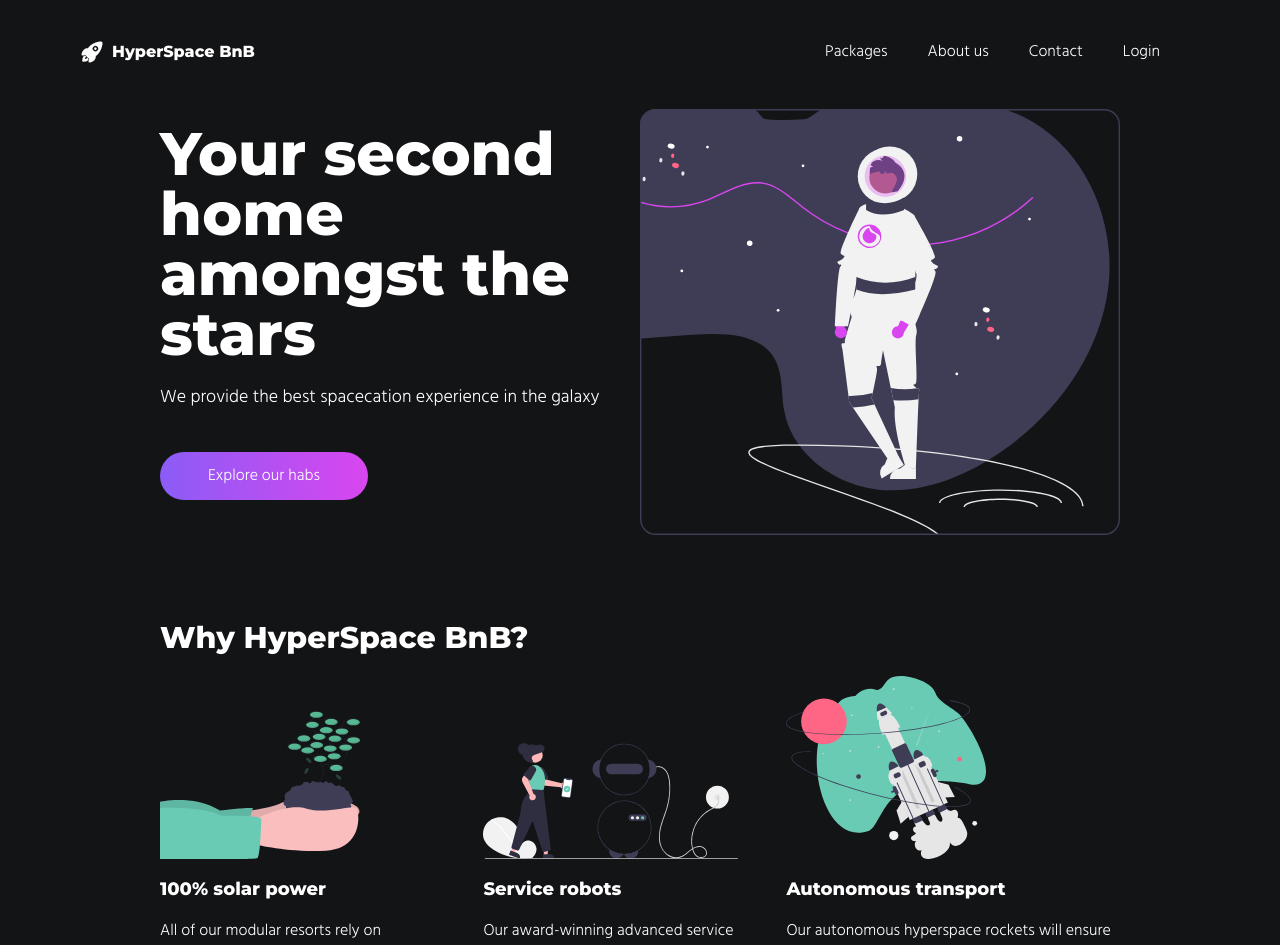
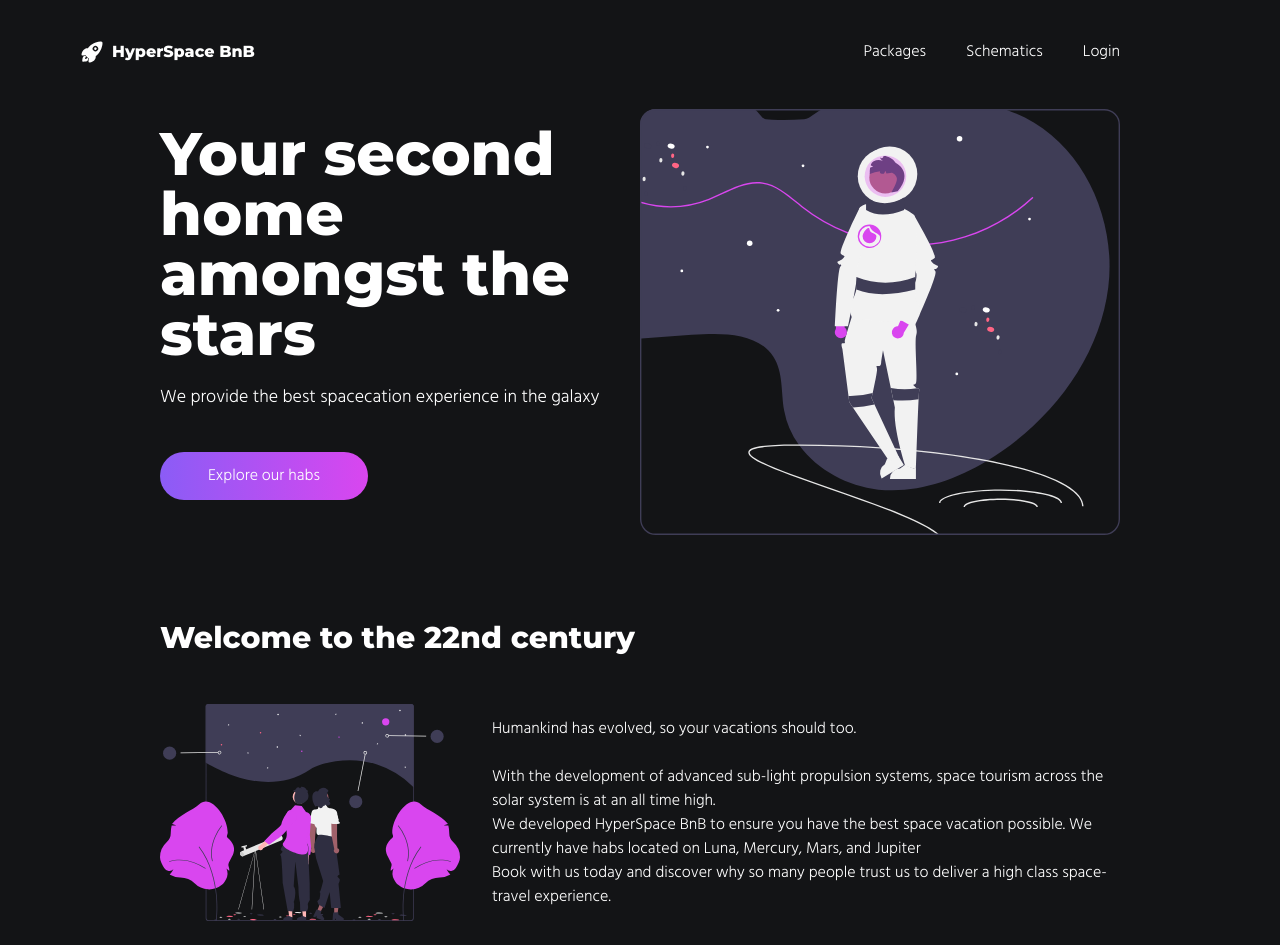
Before and after one commit to CarlsJr4/HyperSpace-BnB, a Next.js app: page / in a window 1280 px wide. Shown: the top 945 px of the page. Built offline with nearby package versions, Linux system fonts and the light colour scheme.

Commit message:
Wrapper and more pages

```diff
--- a/components/Button.js
+++ b/components/Button.js
@@ -1,6 +1,6 @@
 const Button = ({ children }) => {
   return (
-    <button className="bg-gradient-to-r from-violet-500 to-fuchsia-500 text-white py-3 px-12 rounded-full my-10">
+    <button className="bg-gradient-to-r from-violet-500 to-fuchsia-500 text-white py-3 px-12 rounded-full my-10 hover:scale-110 transition-all">
       {children}
     </button>
   );
--- a/components/Footer.js
+++ b/components/Footer.js
@@ -36,6 +36,9 @@ const Footer = () => {
           <p>Mars</p>
           <p>Jupiter</p>
         </div>
+        <div>
+          <p>Illustrations provided by undraw.co</p>
+        </div>
       </div>
     </footer>
   );
--- a/components/Link.js
+++ b/components/Link.js
@@ -2,7 +2,7 @@ import Link from 'next/link';
 
 const StyledLink = ({ children, href }) => {
   return (
-    <Link href={href} className="text-blue-300 underline">
+    <Link href={href} className="hover:underline">
       {children}
     </Link>
   );
--- /dev/null
+++ b/components/MainWrapper.js
@@ -0,0 +1,21 @@
+import Head from 'next/head';
+import Navbar from '../components/Navbar';
+import Footer from '../components/Footer';
+
+const MainWrapper = ({ title, metaDesc = 'Built with Next.js', children }) => {
+  return (
+    <>
+      <Head>
+        <title>{title}</title>
+        <meta name="description" content={metaDesc} />
+        <meta name="viewport" content="width=device-width, initial-scale=1" />
+        <link rel="icon" href="/favicon.ico" />
+      </Head>
+      <Navbar />
+      <main className="mx-40">{children}</main>
+      <Footer />
+    </>
+  );
+};
+
+export default MainWrapper;
--- a/components/Navbar.js
+++ b/components/Navbar.js
@@ -5,14 +5,23 @@ const Navbar = () => {
   return (
     <nav>
       <ul className="grid grid-cols-navbar gap-10 my-10 mx-20">
-        <li className="flex gap-2 items-center">
-          <IoRocket size="1.5rem" />
-          HyperSpace BnB
+        <li>
+          <StyledLink href="/">
+            <div className="flex gap-2 items-center">
+              <IoRocket size="1.5rem" />
+              <span className="logo">HyperSpace BnB</span>
+            </div>
+          </StyledLink>
         </li>
-        <li>Packages</li>
-        <li>About us</li>
-        <li>Contact</li>
-        <li>Login</li>
+        <li>
+          <StyledLink href="packages">Packages</StyledLink>
+        </li>
+        <li>
+          <StyledLink href="schematics">Schematics</StyledLink>
+        </li>
+        <li>
+          <StyledLink href="login">Login</StyledLink>
+        </li>
       </ul>
     </nav>
   );
--- /dev/null
+++ b/components/SubSection.js
@@ -0,0 +1,10 @@
+const SubSection = ({ children, heading }) => {
+  return (
+    <section className="my-20">
+      <h2 className="text-3xl my-5">{heading}</h2>
+      {children}
+    </section>
+  );
+};
+
+export default SubSection;
--- a/pages/index.js
+++ b/pages/index.js
@@ -1,43 +1,56 @@
-import Head from 'next/head';
-import Navbar from '../components/Navbar';
+import MainWrapper from '../components/MainWrapper';
 import Link from '../components/Link';
 import Button from '../components/Button';
 import Card from '../components/Card';
-import Footer from '../components/Footer';
 import Image from 'next/image';
+import SubSection from '../components/SubSection';
 
 import plant from '../assets/images/plant.svg';
 import rocket from '../assets/images/rocket.svg';
 import robot from '../assets/images/robot.svg';
 import astronaut from '../assets/images/astronaut.svg';
+import location from '../assets/images/location.svg';
 
 export default function Home() {
   return (
-    <>
-      <Head>
-        <title>Hyperspace BnB</title>
-        <meta name="description" content="Generated by create next app" />
-        <meta name="viewport" content="width=device-width, initial-scale=1" />
-        <link rel="icon" href="/favicon.ico" />
-      </Head>
-      <Navbar />
-      <main className="mx-40">
+    <MainWrapper title="HyperSpace BnB - Home">
       <section className="grid grid-cols-hero items-center justify-items-end">
         <div>
-            <h1 className="text-6xl my-5">
-              Your second home amongst the stars
-            </h1>
+          <h1 className="text-6xl my-5">Your second home amongst the stars</h1>
           <p className="text-lg">
             We provide the best spacecation experience in the galaxy
           </p>
+          <Link href="packages">
             <Button>Explore our habs</Button>
+          </Link>
         </div>
         <div>
-            <Image src={astronaut} width={900} />
+          <Image src={astronaut} width={900} alt="Astronaut in space" />
         </div>
       </section>
-        <section className="my-20">
-          <h2 className="text-3xl my-5">Why HyperSpace BnB?</h2>
+      <SubSection heading="Welcome to the 22nd century">
+        <div className="flex gap-8 my-12 items-center">
+          <Image src={location} width={300} alt="Astronaut in space" />
+          <div>
+            <p>Humankind has evolved, so your vacations should too.</p>
+            <br />
+            <p>
+              With the development of advanced sub-light propulsion systems,
+              space tourism across the solar system is at an all time high.
+            </p>
+            <p>
+              We developed HyperSpace BnB to ensure you have the best space
+              vacation possible. We currently have habs located on Luna,
+              Mercury, Mars, and Jupiter
+            </p>
+            <p>
+              Book with us today and discover why so many people trust us to
+              deliver a high class space-travel experience.
+            </p>
+          </div>
+        </div>
+      </SubSection>
+      <SubSection heading="Why HyperSpace BnB?">
         <div className="flex gap-12 items-end">
           <Card
             heading="100% solar power"
@@ -45,12 +58,14 @@ export default function Home() {
                 carbon footprint."
             src={plant}
             imgSize={200}
+            alt="Hands holding a plant"
           />
           <Card
             heading="Service robots"
             text="Our award-winning advanced service robots accomodate to your every need."
             src={robot}
             imgSize={300}
+            alt="Woman charging a robot"
           />
           <Card
             heading="Autonomous transport"
@@ -58,11 +73,13 @@ export default function Home() {
                 your target destination and back."
             src={rocket}
             imgSize={200}
+            alt="Rocket in space"
           />
         </div>
-        </section>
-      </main>
-      <Footer />
-    </>
+      </SubSection>
+      <Link href="packages">
+        <Button>Reserve a hab today</Button>
+      </Link>
+    </MainWrapper>
   );
 }
--- /dev/null
+++ b/pages/login.js
@@ -0,0 +1,7 @@
+import MainWrapper from '../components/MainWrapper';
+
+const Login = () => {
+  return <MainWrapper>Login</MainWrapper>;
+};
+
+export default Login;
--- /dev/null
+++ b/pages/packages.js
@@ -0,0 +1,7 @@
+import MainWrapper from '../components/MainWrapper';
+
+const Packages = () => {
+  return <MainWrapper>Test</MainWrapper>;
+};
+
+export default Packages;
--- /dev/null
+++ b/pages/schematics.js
@@ -0,0 +1,7 @@
+import MainWrapper from '../components/MainWrapper';
+
+const Schematics = () => {
+  return <MainWrapper>Test</MainWrapper>;
+};
+
+export default Schematics;
--- a/styles/globals.css
+++ b/styles/globals.css
@@ -9,7 +9,7 @@
 	color: #FFF;
 }
 
-h1, h2, h3, h4, h5, h6, li:first-child, footer .logo {
+h1, h2, h3, h4, h5, h6, li:first-child, .logo {
 	font-family: "Montserrat";
 }
 
```
Also changed, not shown: assets/images/launch.svg (added), assets/images/location.svg (added). Lines whose indentation alone changed are shown as unchanged.
